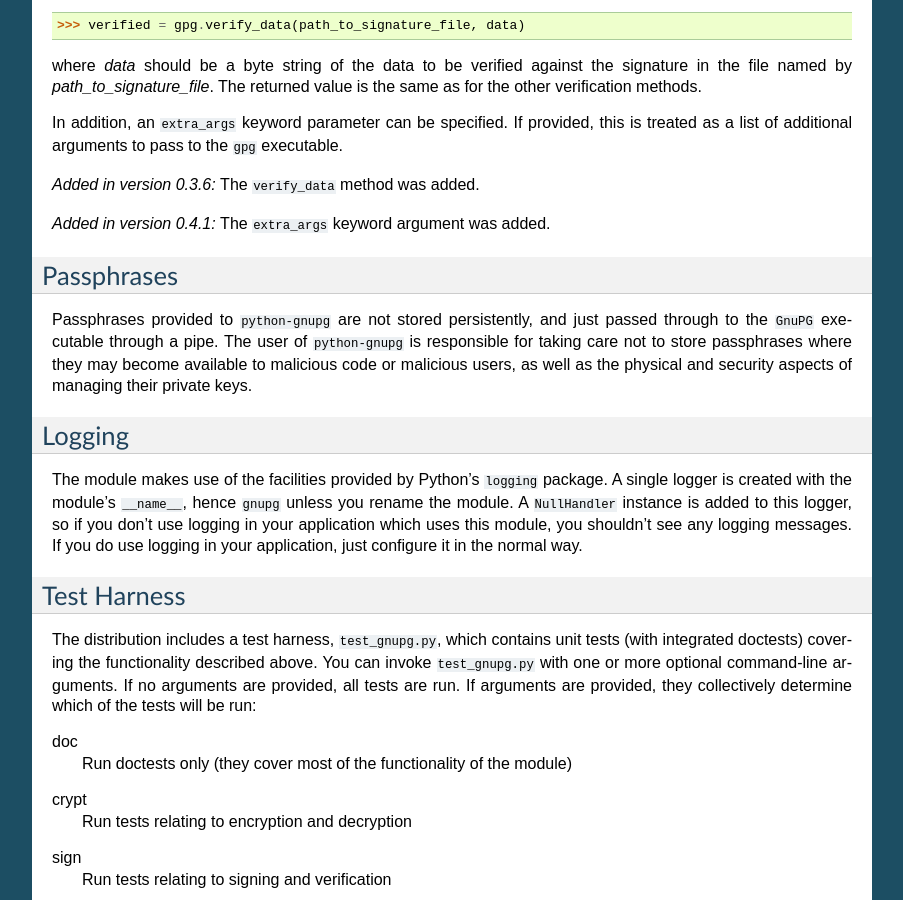
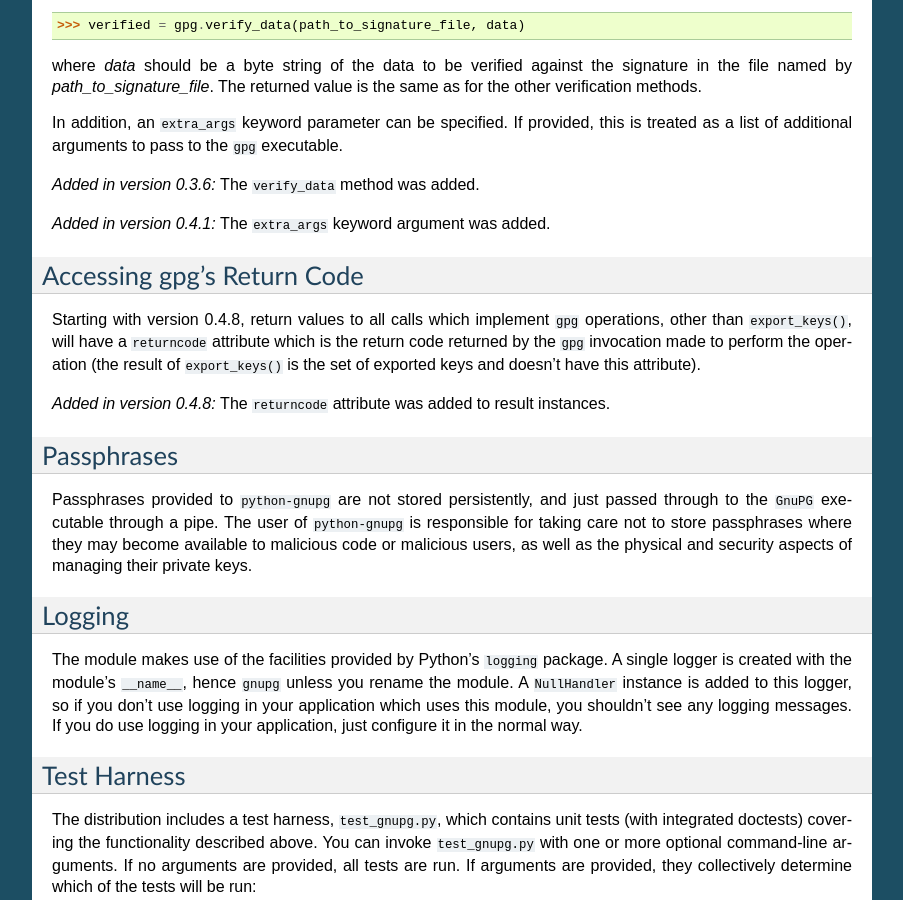
Before and after one commit to vsajip/python-gnupg, a Sphinx documentation site: the page built from docs/index.rst, in a window 1280 px wide and 900 px high, scrolled down 15323 px. Shown: the whole window, without its empty margins (198-1101 px from the left). Built offline with Sphinx 7.4.7, drawn with Linux system fonts in a browser that asks for light colours; some of the changed text lies outside the part shown.

Commit message:
Update documentation.

```diff
--- a/docs/index.rst
+++ b/docs/index.rst
@@ -1018,6 +1018,18 @@ is treated as a list of additional arguments to pass to the ``gpg`` executable.
 .. versionadded:: 0.4.1
    The ``extra_args`` keyword argument was added.
 
+Accessing gpg's Return Code
+===========================
+
+Starting with version 0.4.8, return values to all calls which implement ``gpg``
+operations, other than ``export_keys()``, will have a ``returncode`` attribute which
+is the return code returned by the ``gpg`` invocation made to perform the operation
+(the result of ``export_keys()`` is the set of exported keys and doesn't have this
+attribute).
+
+.. versionadded:: 0.4.8
+    The ``returncode`` attribute was added to result instances.
+
 Passphrases
 ===========
 
```
